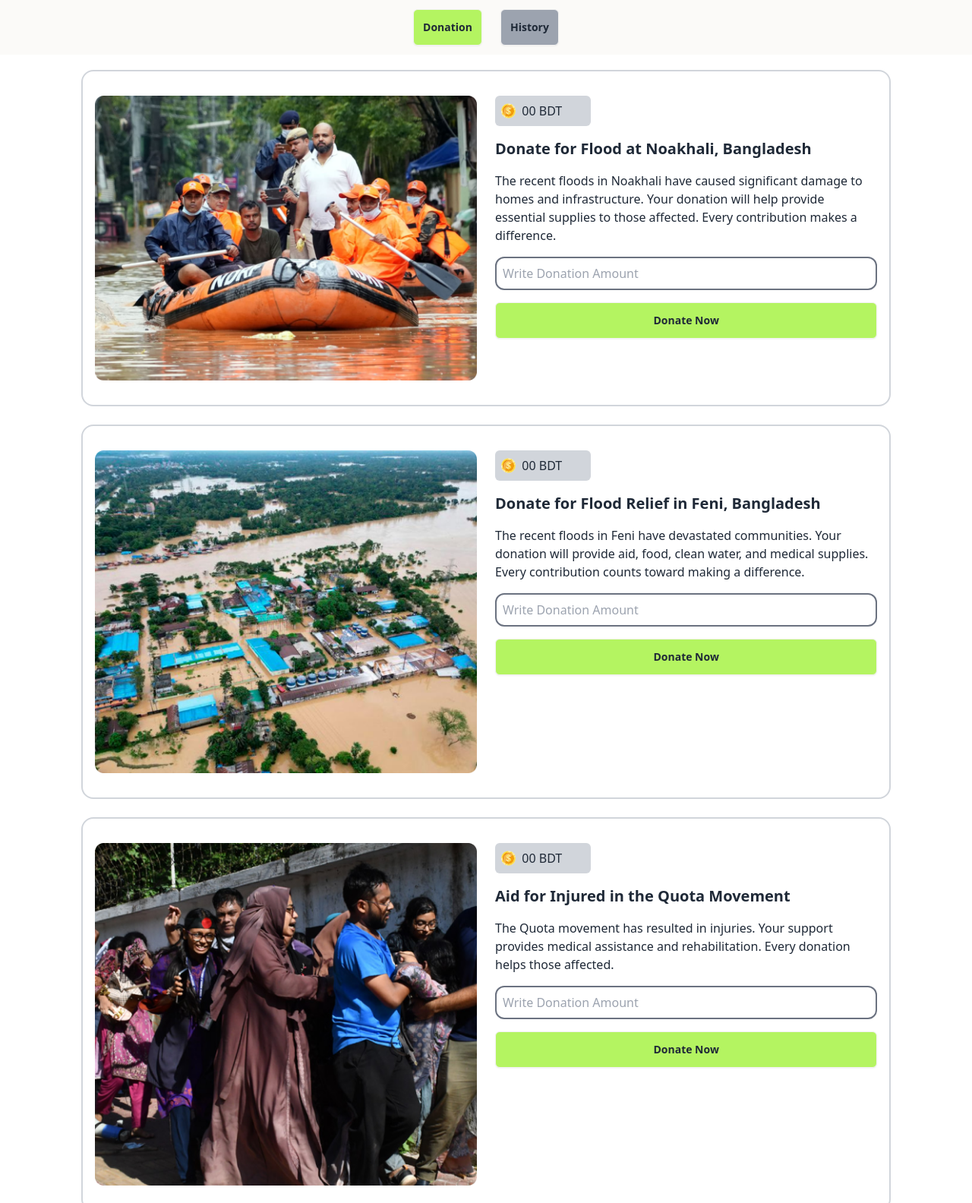
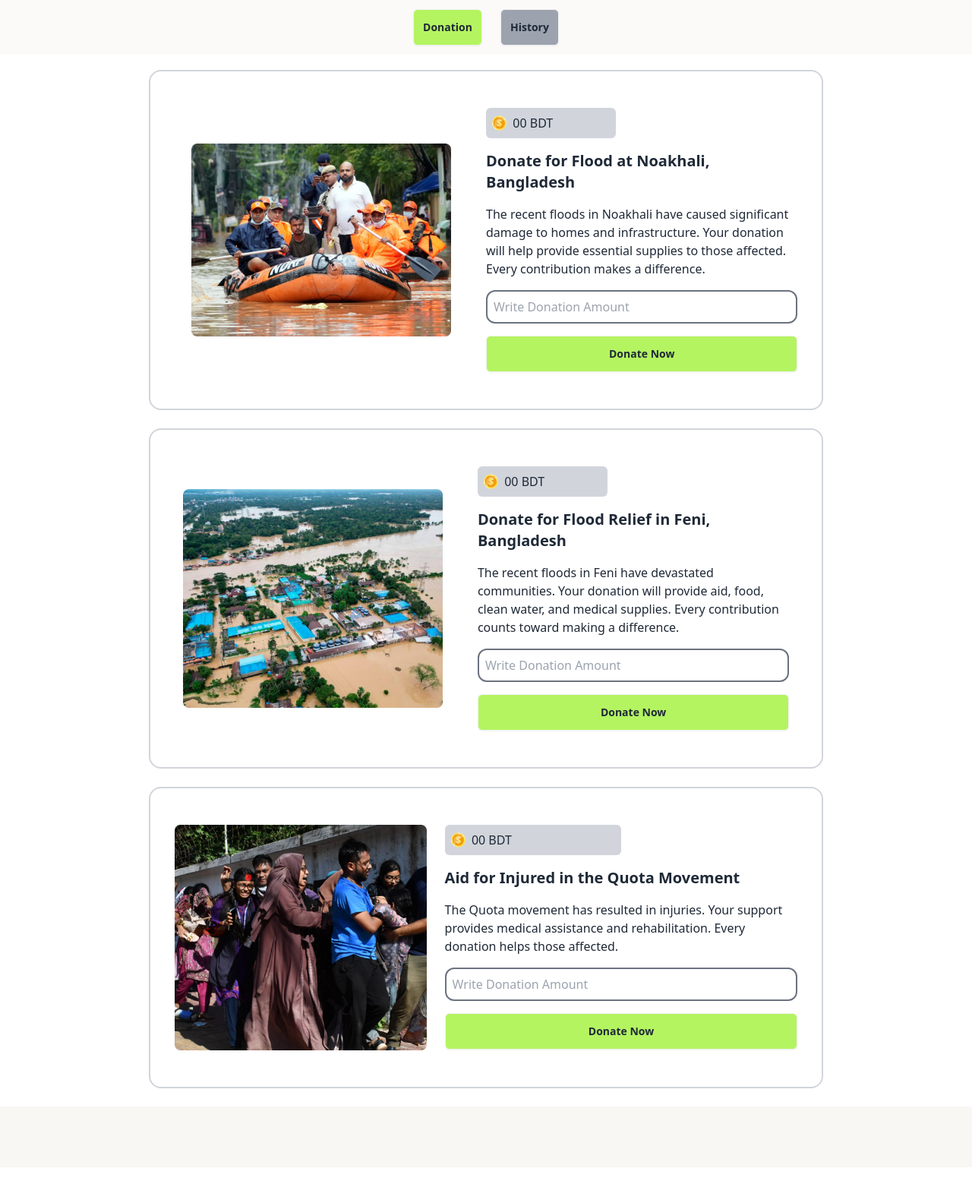
Before and after one commit to sham-im/Donate, a plain HTML site: page index.html in a window 1280 px wide. Shown: the part 80-1664 px from the top of the page at 76% size. After the commit the page ends 1617 px from the top, so only its background shows below. Drawn offline with nearby package versions, Linux system fonts and the light colour scheme.

Commit message:
text updated

```diff
--- a/index.html
+++ b/index.html
@@ -38,7 +38,7 @@
       </nav>
 
 
-      <div class="flex flex-col lg:flex-row items-center justify-center gap-6">
+      <div class="flex flex-row items-center justify-center gap-6">
         <button id="donationTab" class="btn bg-[#B4F461] my-3 py-1 px-3 rounded-md font-semibold">
           Donation
         </button>
@@ -60,16 +60,16 @@
 
 
         <!-- Card 1 -->
-      <section class="border-2 border-solid border-gray-300 rounded-2xl mb-6 p-4">
-        <div class="flex flex-col lg:flex-row w-full mx-auto my-4 lg:gap-6">
+        <section class=" w-10/12 mx-auto border-2 border-solid border-gray-300 rounded-2xl mb-6 p-8">
+          <div class="flex flex-col lg:flex-row w-full mx-auto my-4 lg:gap-6">
           <!-- Left: Image -->
-          <div class="w-full lg:w-6/12">
+          <div class="w-full lg:w-5/12 mx-auto my-auto ">
             <img class="w-full" src="assets/noakhali.png" alt="Flood in Noakhali" />
           </div>
 
           <!-- Right Detail -->
           <div class="w-full lg:w-6/12 flex flex-col space-y-4 mt-4 lg:mt-0">
-            <div class="flex items-center gap-2 bg-gray-300 rounded-md p-2 w-6/12 lg:w-3/12">
+            <div class="flex items-center gap-2 bg-gray-300 rounded-md p-2 w-6/12 lg:w-5/12">
               <img class="h-5" src="assets/coin.png" alt="Coin Icon" />
               <h4><span id="donatebalance">00</span> BDT</h4>
             </div>
@@ -95,16 +95,16 @@
       </section>
 
       <!-- Card 2 -->
-      <section class="border-2 border-solid border-gray-300 rounded-2xl mb-6 p-4">
+      <section class=" w-10/12 mx-auto border-2 border-solid border-gray-300 rounded-2xl mb-6 p-8">
         <div class="flex flex-col lg:flex-row w-full mx-auto my-4 lg:gap-6">
-          <!-- Left: Image -->
-          <div class="w-full lg:w-6/12">
+        <!-- Left: Image -->
+        <div class="w-full lg:w-5/12 mx-auto my-auto ">
             <img class="w-full" src="assets/feni.png" alt="Flood in Feni" />
           </div>
 
           <!-- Righ Detail -->
-          <div class="w-full lg:w-6/12 flex flex-col space-y-4 mt-4 lg:mt-0">
-            <div class="flex items-center gap-2 bg-gray-300 rounded-md p-2 w-6/12 lg:w-3/12">
+          <div class="w-full lg:w-6/12 mx-auto my-auto flex flex-col space-y-4 mt-4 lg:mt-0">
+            <div class="flex items-center gap-2 bg-gray-300 rounded-md p-2 w-6/12 lg:w-5/12">
               <img class="h-5" src="assets/coin.png" alt="Coin Icon" />
               <h4><span id="donatebalance2">00</span> BDT</h4>
             </div>
@@ -130,16 +130,16 @@
       </section>
 
       <!-- Card 3 -->
-      <section class="border-2 border-solid border-gray-300 rounded-2xl mb-6 p-4">
+      <section class=" w-10/12 mx-auto border-2 border-solid border-gray-300 rounded-2xl mb-6 p-8">
         <div class="flex flex-col lg:flex-row w-full mx-auto my-4 lg:gap-6">
-
-          <div class="w-full lg:w-6/12">
+        <!-- Left: Image -->
+        <div class="w-full lg:w-5/12 mx-auto my-auto ">
             <img class="w-full" src="assets/quota-protest.png" alt="Quota Movement" />
           </div>
 
           <!-- Right Detail-->
-          <div class="w-full lg:w-6/12 flex flex-col space-y-4 mt-4 lg:mt-0">
-            <div class="flex items-center gap-2 bg-gray-300 rounded-md p-2 w-6/12 lg:w-3/12">
+          <div class="w-full lg:w-7/12 flex flex-col space-y-4 mt-4 lg:mt-0 ">
+            <div class="flex items-center gap-2 bg-gray-300 rounded-md p-2 w-6/12 lg:w-6/12">
               <img class="h-5" src="assets/coin.png" alt="Coin Icon" />
               <h4><span id="donatebalance3">00</span> BDT</h4>
             </div>
```
